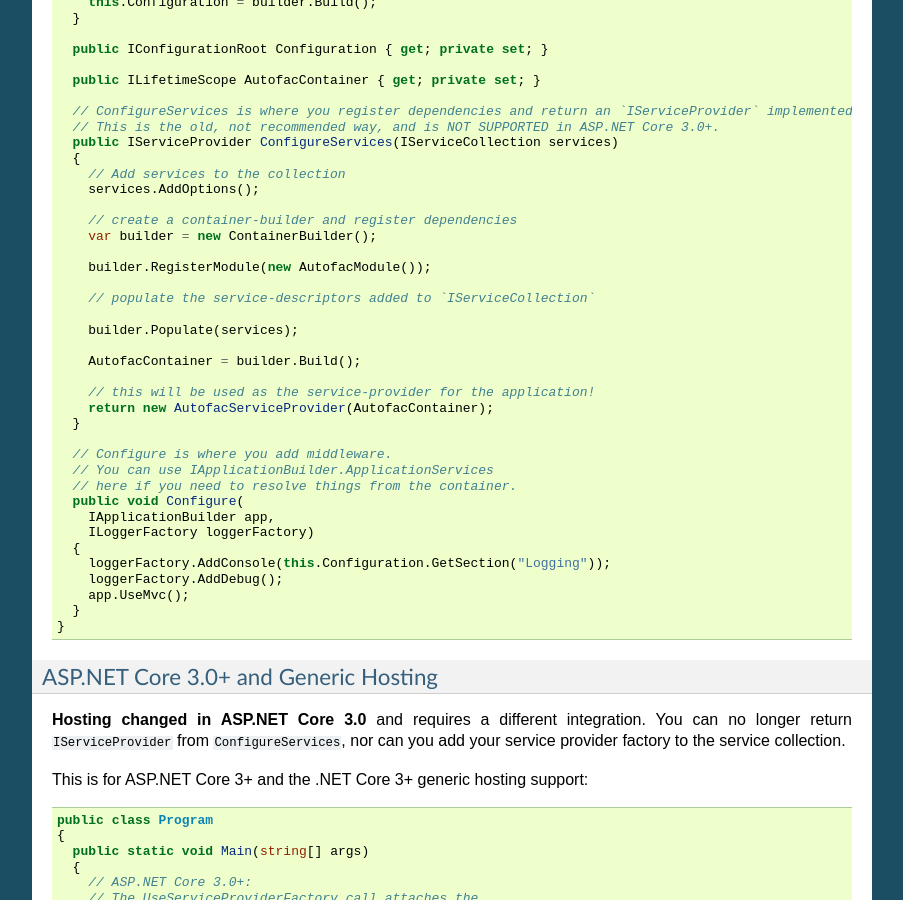
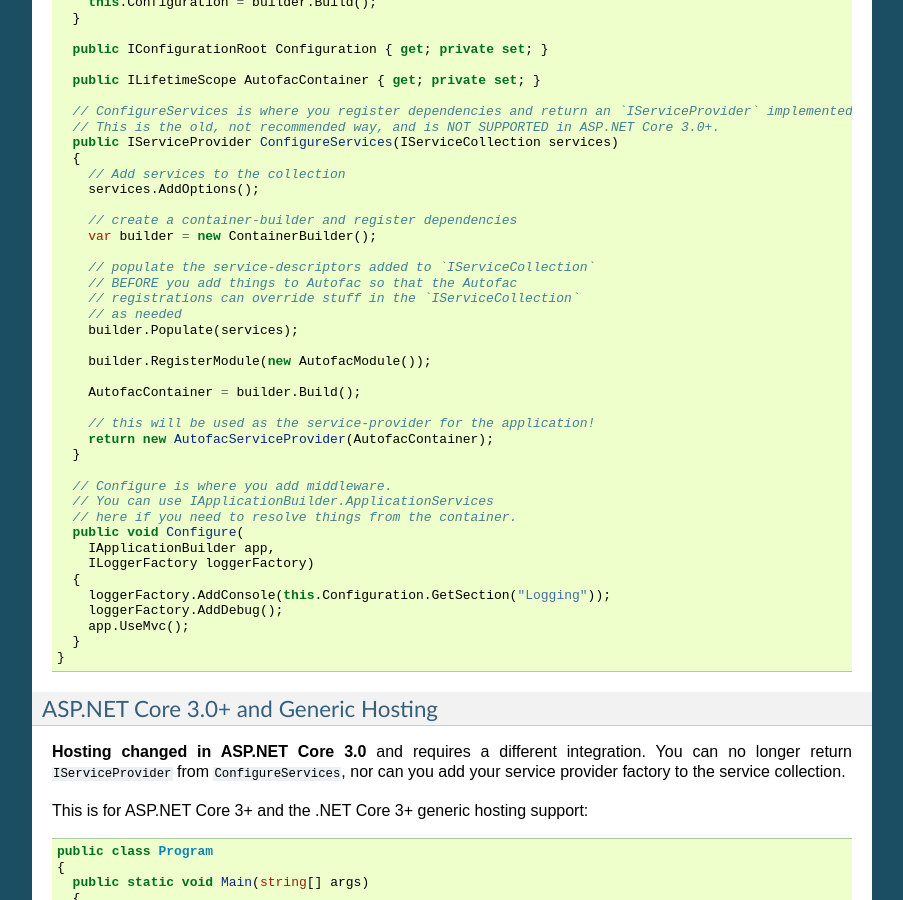
Before and after one commit to autofac/Documentation, a Sphinx documentation site: the page built from docs/integration/aspnetcore.rst, in a window 1280 px wide and 900 px high, scrolled down 1672 px. Shown: the whole window, without its empty margins (198-1101 px from the left). Built offline with Sphinx 7.4.7, drawn with Linux system fonts in a browser that asks for light colours.

Commit message:
Manual Populate happens before Autofac registrations

```diff
--- a/docs/integration/aspnetcore.rst
+++ b/docs/integration/aspnetcore.rst
@@ -83,11 +83,13 @@
         // create a container-builder and register dependencies
         var builder = new ContainerBuilder();
 
+        // populate the service-descriptors added to `IServiceCollection`
+        // BEFORE you add things to Autofac so that the Autofac
+        // registrations can override stuff in the `IServiceCollection`
+        // as needed
+        builder.Populate(services);
+
         builder.RegisterModule(new AutofacModule());
-
-        // populate the service-descriptors added to `IServiceCollection`
-
-        builder.Populate(services);
 
         AutofacContainer = builder.Build();
 
```
